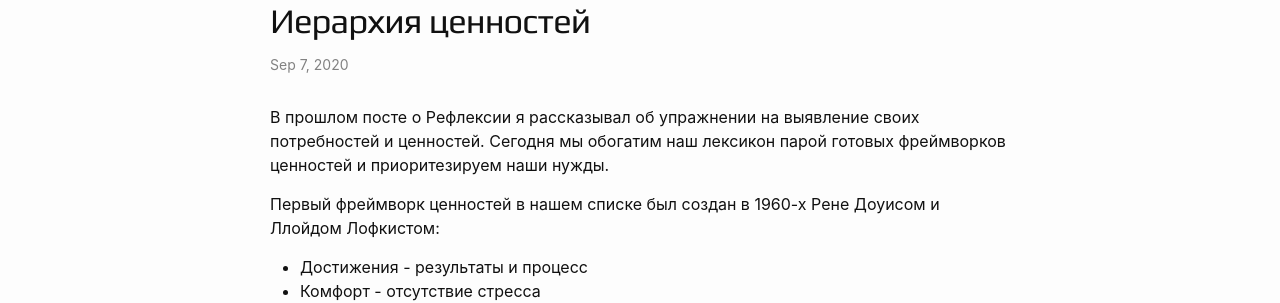
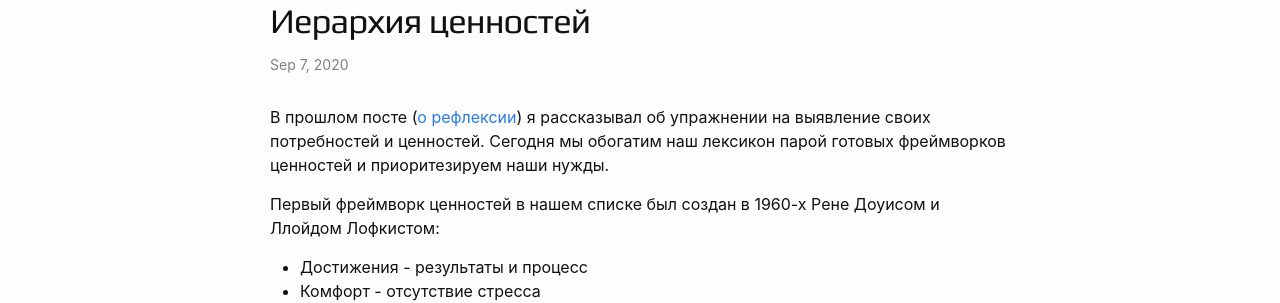
Before and after one commit to badattech/badattech.github.io, a Jekyll site: the page built from _posts/2020-09-07-values-prioritization.md, in a window 1280 px wide and 900 px high, scrolled down 579 px. Shown: the part 153-456 px from the top of the window. Built offline with Jekyll 4.4.1, drawn with Linux system fonts in a browser that asks for light colours; part of the change alters nothing that is shown.

```diff
--- a/_posts/2020-09-07-values-prioritization.md
+++ b/_posts/2020-09-07-values-prioritization.md
@@ -8,7 +8,7 @@ tags: []
 summary:
 ---
 
-В прошлом посте о Рефлексии я рассказывал об упражнении на выявление своих потребностей и ценностей. Сегодня мы обогатим наш лексикон парой готовых фреймворков ценностей и приоритезируем наши нужды.
+В прошлом посте ([о рефлексии](https://alterfo.github.io/career/2020/09/05/reflection.html)) я рассказывал об упражнении на выявление своих потребностей и ценностей. Сегодня мы обогатим наш лексикон парой готовых фреймворков ценностей и приоритезируем наши нужды.
 
 Первый фреймворк ценностей в нашем списке был создан в 1960-х Рене Доуисом и Ллойдом Лофкистом:
 
```
